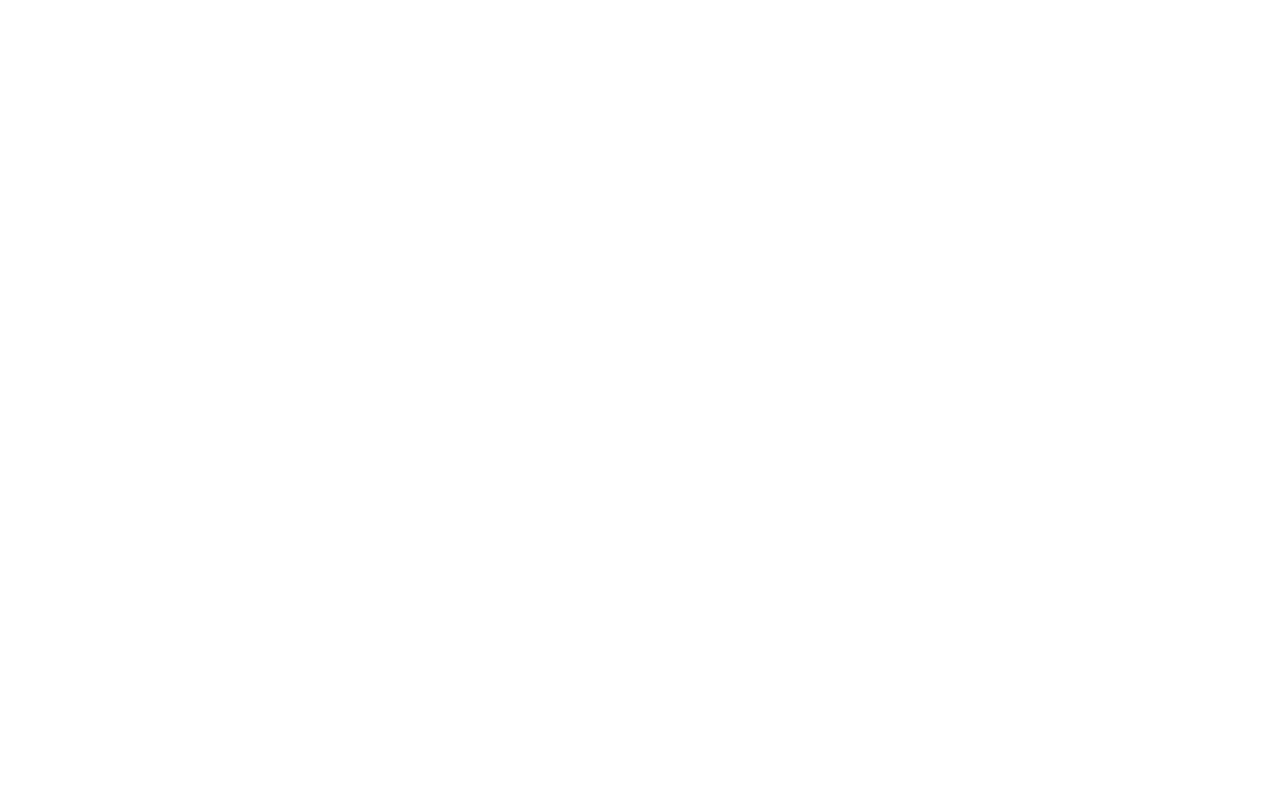
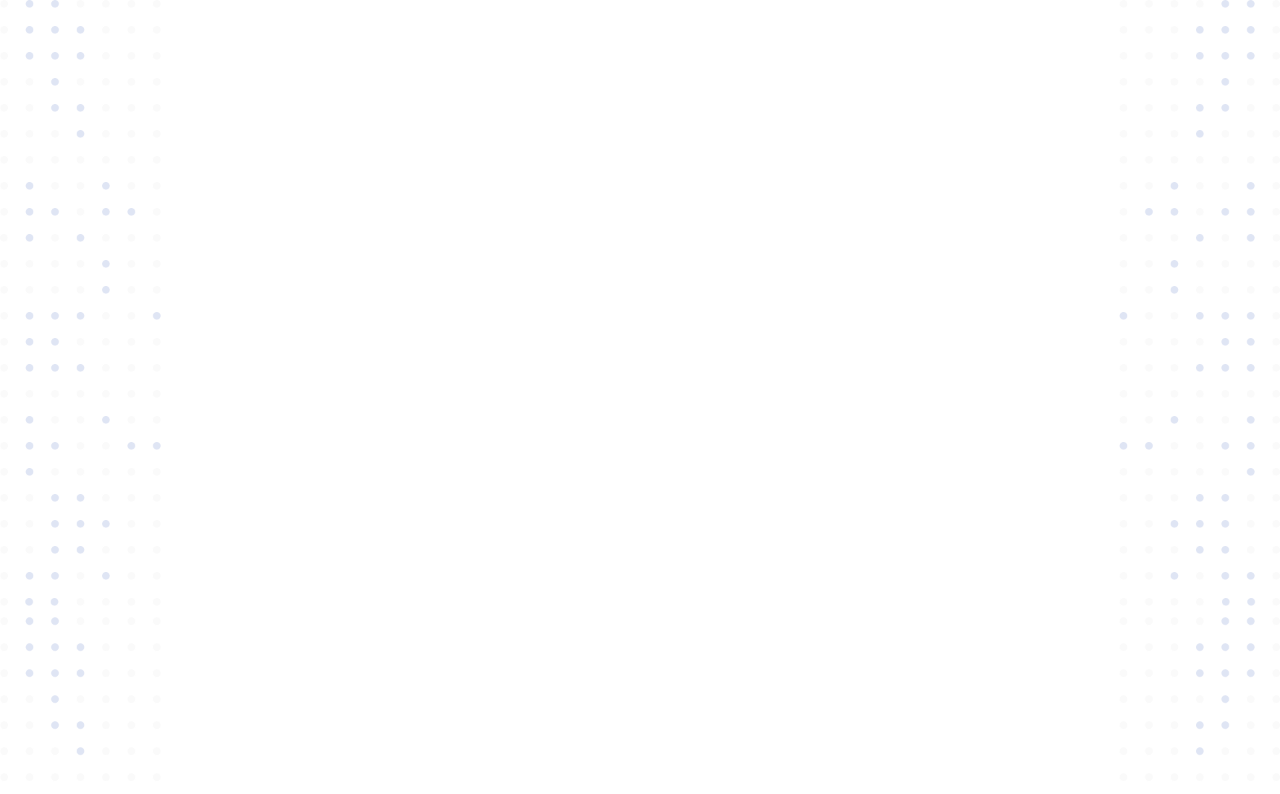
Before and after one commit to WebSmaIL/MoneyRain, a website: page src/html/head.html in a window 1280 px wide. Shown: the top 794 px of the page. Drawn offline with nearby package versions, Linux system fonts and the light colour scheme; files that its build step writes are made by us from their sources; files whose address does not match are found by name.

Commit message:
changed img

```diff
--- a/package.json
+++ b/package.json
@@ -14,7 +14,7 @@
   "author": "SmaWeb",
   "license": "ISC",
   "devDependencies": {
-    "browser-sync":"latest",
+    "browser-sync": "latest",
     "del": "latest",
     "gulp": "latest",
     "gulp-autoprefixer": "latest",
@@ -23,7 +23,7 @@
     "gulp-fonter": "latest",
     "gulp-group-css-media-queries": "latest",
     "gulp-if": "latest",
-    "gulp-imagemin": "latest",
+    "gulp-imagemin": "^8.0.0",
     "gulp-newer": "latest",
     "gulp-notify": "latest",
     "gulp-plumber": "latest",
--- a/src/scss/style.scss
+++ b/src/scss/style.scss
@@ -1 +1,6 @@
 @import "fonts";
+
+body {
+    background: url('@img/bg.jpg') no-repeat;
+    background-size: cover;
+}
```
Also changed, not shown: src/html/header.html (+1 -1 lines), src/img/HomePageImages/HomePage-cat.jpg (renamed from src/img/HomePageImages/HomePage-cat.png), src/img/HomePageImages/HomePage-chicken.jpg (renamed from src/img/HomePageImages/HomePage-chicken.png), src/img/HomePageImages/HomePage-cloud.jpg (renamed from src/img/HomePageImages/HomePage-cloud.png), src/img/HomePageImages/HomePage-pig.jpg (renamed from src/img/HomePageImages/HomePage-pig.png), src/img/HomePageImages/HomePage-questions.jpg (renamed from src/img/HomePageImages/HomePage-questions.png), src/img/HomePageImages/HomePage-review.jpg (renamed from src/img/HomePageImages/HomePage-review.png), src/img/Logo.svg, src/img/bg.jpg (renamed from src/img/background/bg.png), src/index.html (line endings or trailing spaces), 1 other file.
